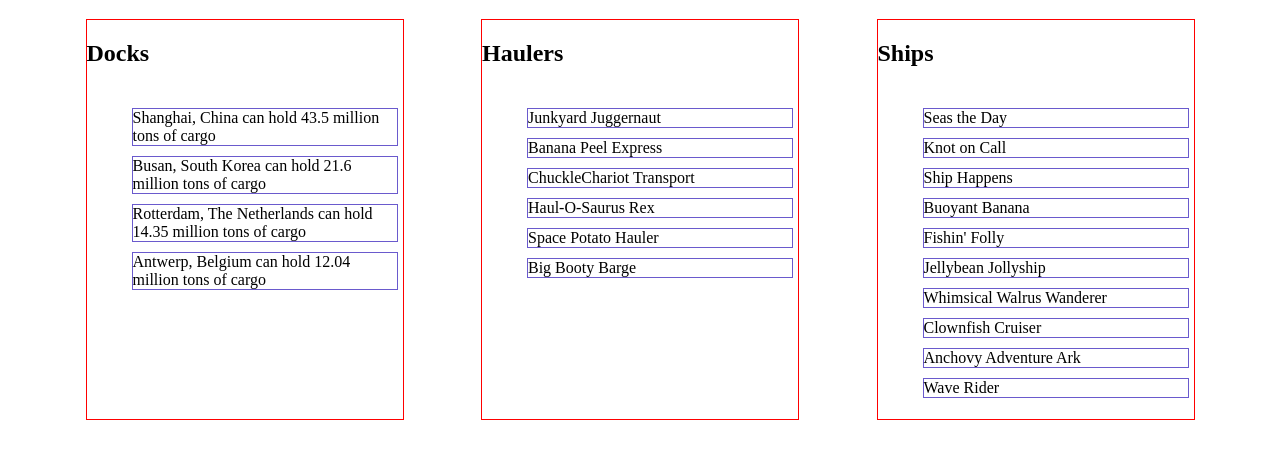
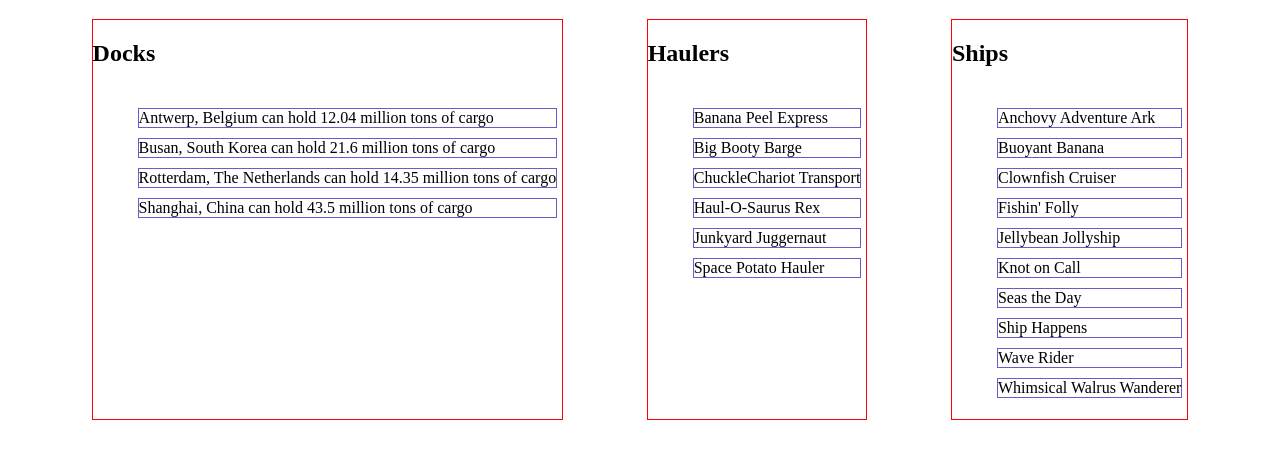
Before and after one commit to nicholas-davison/Shipping-Ships, a plain HTML site: page index.html in a window 1280 px wide. Shown: the part 61-520 px from the top of the page. Drawn offline with Linux system fonts and the light colour scheme.

Commit message:
working through learning efficiencies, changed css layout and sorted lists

```diff
--- a/main.css
+++ b/main.css
@@ -4,20 +4,21 @@
 .details {
     display: flex;
     flex-direction: row;
-    flex-wrap: wrap;
+    flex-wrap: nowrap;
     justify-content: space-evenly;
 }
 
 .details--list-column {
     display: flex;
+    flex-direction: column;
     border: solid red 1px;
-    flex-direction: column;
-    flex-basis: 25%;
  }
 
 ul {
     display: flex;
     flex-direction: column;
+    flex-wrap: wrap;
+    justify-content: baseline;
 
 }
 li {
--- a/scripts/database.js
+++ b/scripts/database.js
@@ -3,22 +3,26 @@
         {
             id: 1,
             location: "Shanghai, China",
-            volume: "43.5"
+            volume: "43.5",
+            haulerIDs: [1,2]
         },
         {
             id: 2,
             location: "Busan, South Korea",
-            volume: "21.6"
+            volume: "21.6",
+            haulerIDs: [3,4]
         },
         {
             id: 3,
             location: "Rotterdam, The Netherlands",
-            volume: "14.35"
+            volume: "14.35",
+            haulerIDs: [5,6]
         },
         {
             id: 4,
             location: "Antwerp, Belgium",
-            volume: "12.04"
+            volume: "12.04",
+            haulerIDs: [1,6]
         }
     ],
     haulers: [
--- a/scripts/docks.js
+++ b/scripts/docks.js
@@ -3,12 +3,12 @@
 
 export const dockList = () => {
     const docks = getDocks()
-
-    let docksHTML = "<ul>"
+    docks.sort((a, b) => a.location.localeCompare(b.location))
+    let docksHTML = "<ul class='list'>"
 
     for (const dock of docks) {
         // Convert each dock object to an <li> and append to the docksHTML string
-        docksHTML += `<li data-type="dock" data-id="${dock.id}" data-location="${dock.location}">${dock.location} can hold ${dock.volume} million tons of cargo</li>`
+        docksHTML += `<li class="item" data-type="dock" data-id="${dock.id}" data-haulerid="${dock.haulerIDs}" data-location="${dock.location}">${dock.location} can hold ${dock.volume} million tons of cargo</li>`
     }
 
     docksHTML += "</ul>"
--- a/scripts/haulers.js
+++ b/scripts/haulers.js
@@ -1,6 +1,20 @@
 import { getHaulers, getShips } from "./database.js"
-const haulers = getHaulers()
 const ships = getShips()
+
+export const haulerList = () => {
+
+    const haulers = getHaulers()
+    haulers.sort((a, b) => a.name.localeCompare(b.name))
+
+    let haulersHTML = "<ul class='list'>"
+
+    for (const hauler of haulers) {
+        haulersHTML += `<li class="item" data-type="hauler" data-id="${hauler.id}">${hauler.name}</li>`
+    }
+    haulersHTML += "</ul>"
+
+    return haulersHTML
+}
 document.addEventListener(
     "click",
     (clickEvent) => {
@@ -29,16 +43,3 @@
 
     }
 )
-
-export const haulerList = () => {
-
-
-    let haulersHTML = "<ul>"
-
-    for (const hauler of haulers) {
-        haulersHTML += `<li data-type="hauler" data-id="${hauler.id}">${hauler.name}</li>`
-    }
-    haulersHTML += "</ul>"
-
-    return haulersHTML
-}
--- a/scripts/ships.js
+++ b/scripts/ships.js
@@ -2,10 +2,11 @@
 
 export const shipList = () => {
     const ships = getShips()
-    let shipsHTML = "<ul>"
+    ships.sort((a, b) => a.name.localeCompare(b.name))
+    let shipsHTML = "<ul class='list'>"
 
     for (const ship of ships) {
-        shipsHTML += `<li data-type="ship" data-haulerid="${ship.haulerID}" data-shipname="${ship.name}">${ship.name}</li>`
+        shipsHTML += `<li class="item" data-type="ship" data-haulerid="${ship.haulerID}" data-shipname="${ship.name}">${ship.name}</li>`
     }
     shipsHTML += "</ul>"
     return shipsHTML
```
